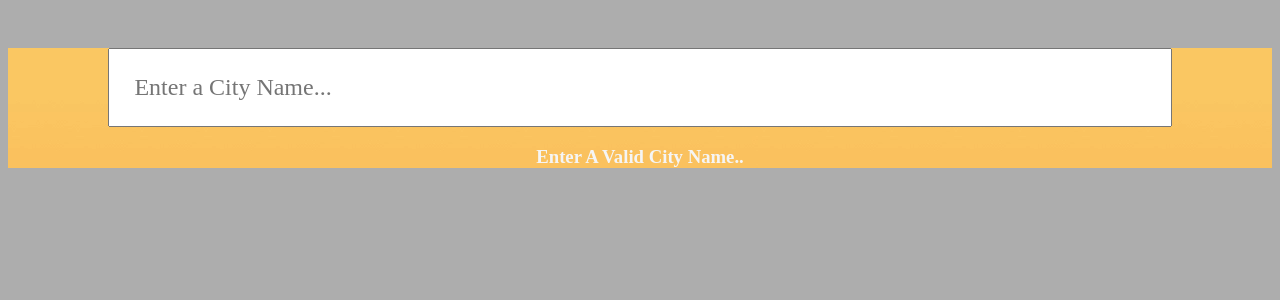
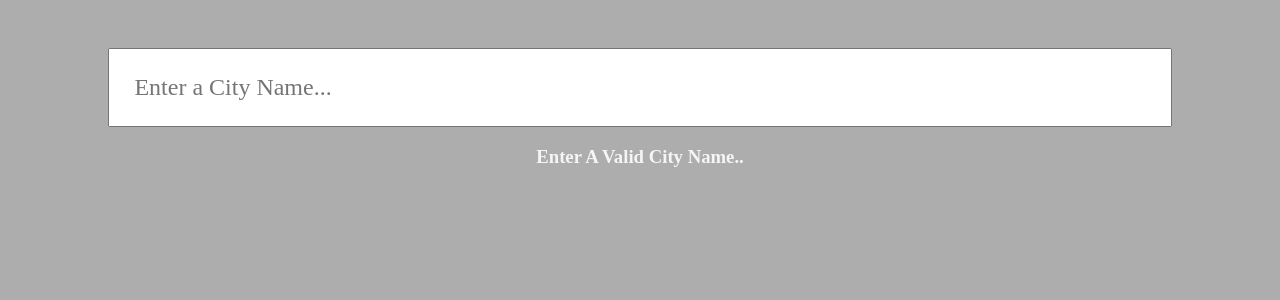
Before and after one commit to AlexChebil/ReactJS-Weather-App, a React (Create React App) app: page / in a window 1280 px wide. Shown: the top 300 px of the page. Built offline with nearby package versions, Linux system fonts and the light colour scheme; a web font is replaced by a local one.

Commit message:
implemented dynamic bg concept,still need some work.

```diff
--- a/src/App.jsx
+++ b/src/App.jsx
@@ -1,4 +1,4 @@
-import React, { useState } from "react";
+import React, { useEffect, useState } from "react";
 import DateHandler from "./Components/DateHandler";
 import DegreesToDirections from "./DegreesToDirections";
 import ErrorHandler from "./ErrorHandler";
@@ -7,6 +7,7 @@ function App() {
   const apiKey = "c3ba5e0699ab7ddd951ea6fd02b9d372";
   const [city, updatecity] = useState("");
   const [apiData, setApiData] = useState();
+  const [isday, setIsDay] = useState(undefined);
 
   function onEnter(e) {
     if (e.key === "Enter") {
@@ -18,8 +19,21 @@ function App() {
         .catch((error) => console.log(error));
     }
   }
+
+  useEffect(() => {
+    if (apiData && apiData.weather[0].main === "Clear") {
+      setIsDay("day");
+    } else if (apiData && apiData.weather[0].main === "Clouds") {
+      setIsDay("night");
+    }
+  }, [apiData]);
+
   return (
-    <div className='core day'>
+    <div
+      className={`core ${isday ? "day" : null} ${
+        isday === "night" ? "night" : null
+      }`} // added two ternary operator to have a empty bg at launch (might delete later)
+    >
       <input
         placeholder='Enter a City Name...'
         value={city}
--- a/src/index.scss
+++ b/src/index.scss
@@ -3,12 +3,12 @@ body {
   background-color: rgb(173, 173, 173);
   color: whitesmoke;
   font-family: cursive;
-  background-size: 100% 120%;
-  height: 100vh;
 }
 
 .core.day {
   background-image: url(Background/after_noon.webp);
+  background-size: 100% 100%;
+  height: 120vh;
 }
 .core.night {
   background-image: url(Background/night.webp);
```
